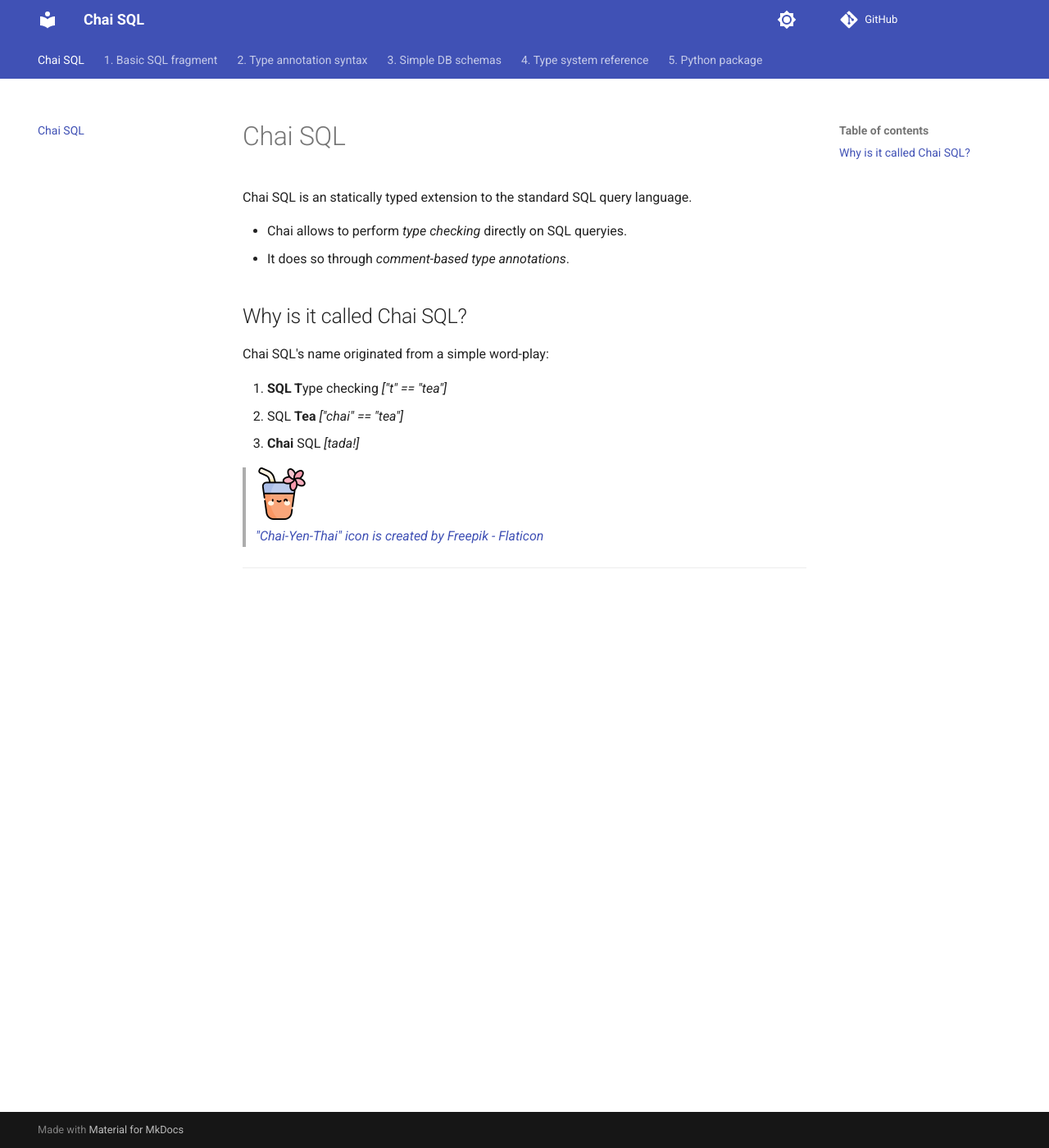
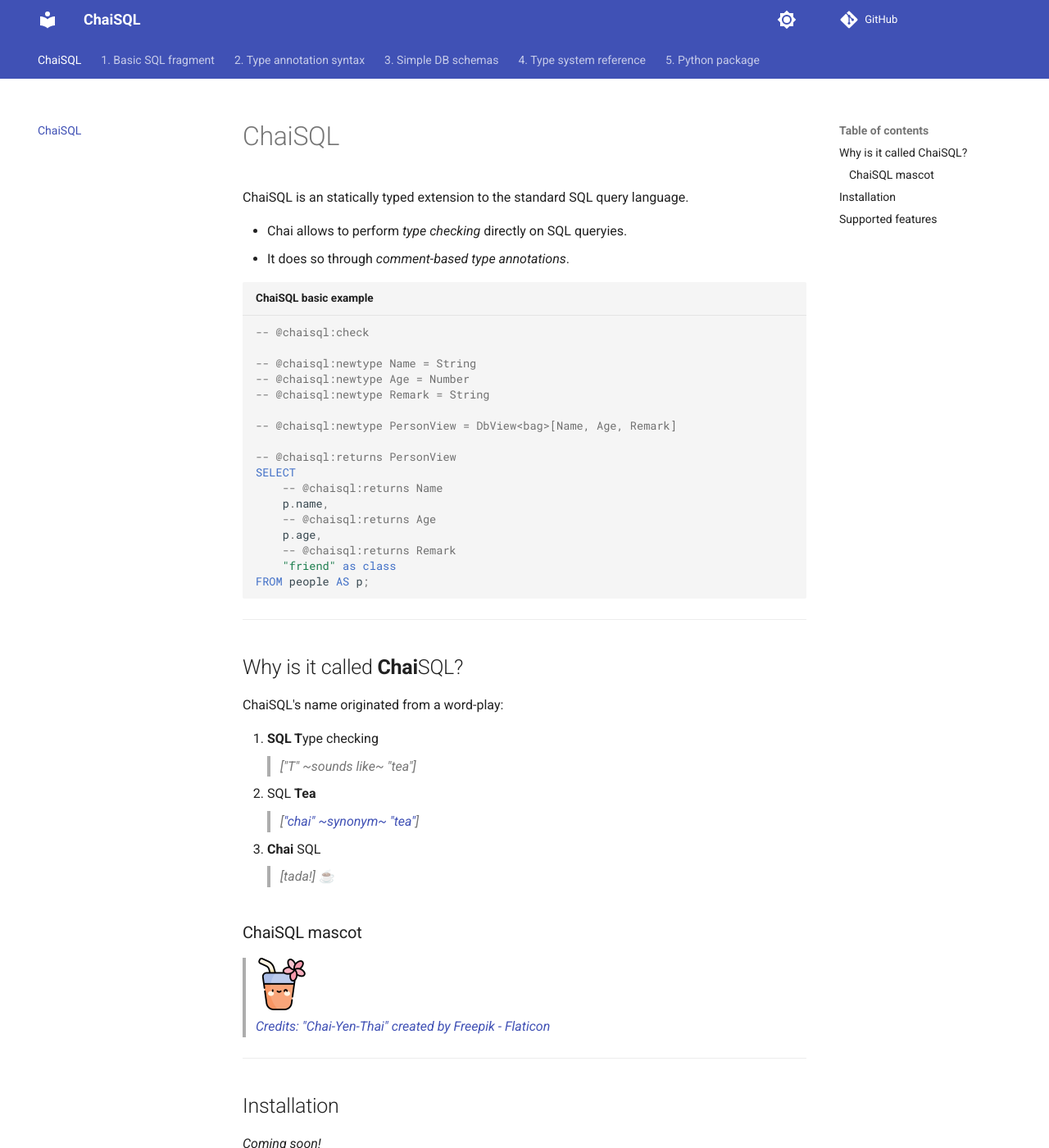
Before and after one commit to dee-me-tree-or-love/chai_sql, an MkDocs documentation site: the page built from docs/src/index.md, in a window 1280 px wide and 1400 px high. Shown: the whole window at 82% size. Built offline with MkDocs 1.6.1 and Material for MkDocs 9.7.7, drawn with Linux system fonts in a browser that asks for light colours; comment, search, counter and statistics services are not loaded; some of the changed text lies outside the part shown.

Commit message:
chore: small documentation intro fixup

````diff
--- a/docs/mkdocs.yml
+++ b/docs/mkdocs.yml
@@ -1,4 +1,4 @@
-site_name: Chai SQL
+site_name: ChaiSQL
 # TODO: design & add logo for the docs
 
 docs_dir: src
--- a/docs/src/3.-Simple-DB-schemas/index.md
+++ b/docs/src/3.-Simple-DB-schemas/index.md
@@ -2,7 +2,7 @@
 title: Simple DB schemas
 ...
 
-# Simple DB schema for Chai SQL
+# Simple DB schema for ChaiSQL
 
 > - [ ] (backlog): Features supported in Python `chai_sql`
 >   - [ ] parser for the database format
@@ -29,7 +29,7 @@
 
 ### Example
 
-```hs title="Example schema definition in Chai SQL schema syntax"
+```hs title="Example schema definition in ChaiSQL schema syntax"
 types: { Number, String, Boolean }
 
 relation Cat: {
@@ -49,7 +49,7 @@
 Below is the defintion of the abstract syntax of the schema file:
 
 <!-- TODO: rewrite the syntax as PEG -->
-```hs title="Approximate syntax definition for Chai SQL schemas"
+```hs title="Approximate syntax definition for ChaiSQL schemas"
 -- Collection of declared type names
 (
     types: { (<Type>,)* }
--- a/docs/src/index.md
+++ b/docs/src/index.md
@@ -1,23 +1,30 @@
-# Chai SQL
+# ChaiSQL
 
-Chai SQL is an statically typed extension to the standard SQL query language.
+ChaiSQL is an statically typed extension to the standard SQL query language.
 
 - Chai allows to perform *type checking* directly on SQL queryies.
 - It does so through *comment-based type annotations*.
 
 {%
-   include-markdown "../README.md"
+   include-markdown "../../README.md"
    start="<!--mkdocs-intro-examples-start-->"
    end="<!--mkdocs-intro-examples-end-->"
 %}
 
-## Why is it called Chai SQL?
+---
 
-Chai SQL's name originated from a simple word-play:
+## Why is it called **Chai**SQL?
 
-1. **SQL T**ype checking  *["t" == "tea"]*
-2. SQL **Tea** *["chai" == "tea"]*
-3. **Chai** SQL *[tada!]*
+ChaiSQL's name originated from a word-play:
+
+1. **SQL T**ype checking
+   > *["T" ~sounds like~ "tea"]*
+2. SQL **Tea**
+   > *[["chai" ~synonym~ "tea"](https://en.wikipedia.org/wiki/Etymology_of_tea)]*
+3. **Chai** SQL
+   > *[tada!]* ☕️
+
+### ChaiSQL mascot
 
 <!-- TODO: make your own logo -->
 <!-- > ![chai-tea-icon](./__resources__/chai-tea.png)
@@ -26,13 +33,13 @@
 > ![chai-tea-icon](./__resources__/chai-masala.png)
 > [*"Chai-Masala" icon is created by Freepik - Flaticon*](https://www.flaticon.com/free-icons/chai-masala) -->
 <!-- > -->
-> ![chai-tea-icon](./__resources__/chai-yen-thai.png)
-> [*"Chai-Yen-Thai" icon is created by Freepik - Flaticon*](https://www.flaticon.com/free-icons/chai-yen-thai)
+> [![chai-tea-icon](./__resources__/chai-yen-thai.png)](https://www.flaticon.com/free-icons/chai-yen-thai)
+> [*Credits: "Chai-Yen-Thai" created by Freepik - Flaticon*](https://www.flaticon.com/free-icons/chai-yen-thai)
 
 ---
 
 {%
-   include-markdown "../README.md"
+   include-markdown "../../README.md"
    start="<!--mkdocs-intro-details-start-->"
    end="<!--mkdocs-intro-details-end-->"
 %}
````
Also changed, not shown: README.md.
